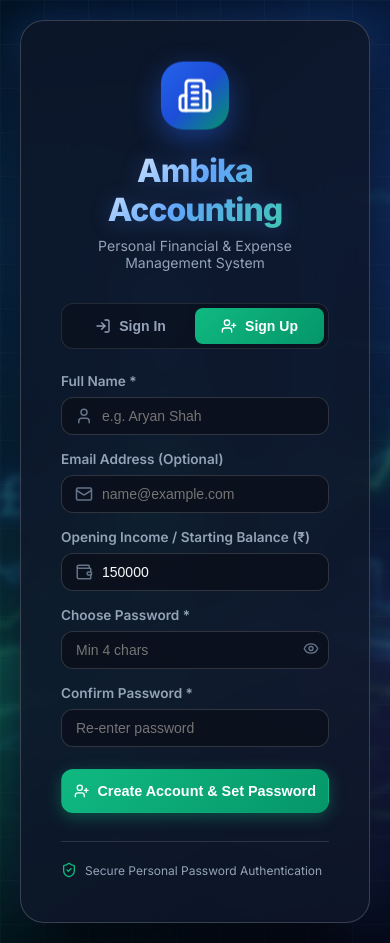
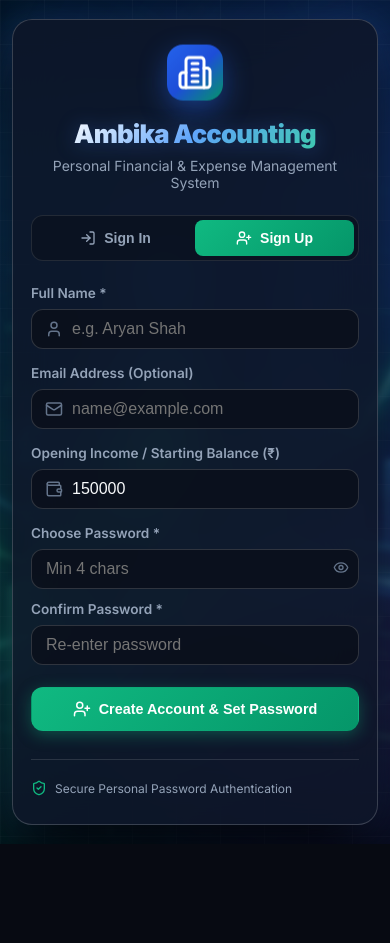
Before and after one commit to HET-CacheHit/Ambika-Accounting, a Next.js app: page / in a window 390 px wide. After the commit the page ends 844 px from the top, so only its background shows below. Built offline with nearby package versions, Linux system fonts and the light colour scheme; no server answers.

Commit message:
feat: Add comprehensive mobile and tablet responsive optimizations

```diff
--- a/app/globals.css
+++ b/app/globals.css
@@ -1036,3 +1036,274 @@ html, body {
   font-size: 0.875rem;
   color: var(--text-muted);
 }
+
+/* ==============================================================================
+   COMPREHENSIVE MOBILE & TABLET RESPONSIVE STYLING
+   ============================================================================== */
+
+/* Tablets and small laptops (max-width: 900px) */
+@media (max-width: 900px) {
+  .dashboard-grid {
+    grid-template-columns: 1fr;
+    gap: 20px;
+  }
+
+  .summary-grid {
+    grid-template-columns: repeat(2, 1fr);
+    gap: 14px;
+  }
+}
+
+/* Mobile Devices (max-width: 768px) */
+@media (max-width: 768px) {
+  .app-container {
+    padding: 0 12px 30px 12px;
+  }
+
+  .navbar {
+    padding: 10px 12px;
+    margin-bottom: 16px;
+  }
+
+  .navbar-inner {
+    flex-wrap: wrap;
+    gap: 12px;
+  }
+
+  .brand-logo {
+    gap: 10px;
+  }
+
+  .brand-icon {
+    width: 36px;
+    height: 36px;
+    border-radius: 10px;
+  }
+
+  .brand-icon svg {
+    width: 20px;
+    height: 20px;
+  }
+
+  .brand-text-gradient {
+    font-size: 1.15rem;
+  }
+
+  .brand-subtitle {
+    font-size: 0.725rem;
+  }
+
+  .badge-count-desktop {
+    display: none;
+  }
+
+  .nav-actions {
+    gap: 6px;
+  }
+
+  .nav-export-btn {
+    padding: 7px 12px;
+    font-size: 0.8rem;
+  }
+
+  .cloud-status-badge {
+    padding: 4px 8px !important;
+  }
+
+  .cloud-status-text {
+    display: none;
+  }
+
+  /* Summary cards on mobile */
+  .summary-grid {
+    grid-template-columns: repeat(2, 1fr);
+    gap: 10px;
+    margin-bottom: 18px;
+  }
+
+  .summary-card {
+    padding: 16px 14px;
+    border-radius: var(--radius-md);
+  }
+
+  .card-header .card-title {
+    font-size: 0.75rem;
+  }
+
+  .card-value {
+    font-size: 1.35rem;
+    margin: 8px 0 4px 0;
+  }
+
+  .card-subtext {
+    font-size: 0.7rem;
+  }
+
+  /* Moving Headline */
+  .moving-headline-container {
+    margin-bottom: 16px;
+    padding: 8px 12px;
+  }
+
+  .headline-tag {
+    font-size: 0.7rem;
+    padding: 3px 8px;
+  }
+
+  /* Section Header */
+  .section-header {
+    flex-direction: row;
+    align-items: center;
+    justify-content: space-between;
+    margin-bottom: 14px;
+  }
+
+  .section-title {
+    font-size: 1.1rem;
+  }
+
+  /* Toolbar */
+  .toolbar-card {
+    padding: 14px;
+    margin-bottom: 16px;
+  }
+
+  .filter-row {
+    flex-direction: column;
+    align-items: stretch;
+    gap: 10px;
+  }
+
+  .search-input-wrapper {
+    width: 100%;
+    min-width: 100%;
+  }
+
+  .select-field {
+    width: 100%;
+  }
+
+  /* Expense Card */
+  .expense-card {
+    padding: 14px 12px;
+    flex-direction: column;
+    align-items: flex-start;
+    gap: 12px;
+  }
+
+  .expense-info {
+    width: 100%;
+    gap: 10px;
+  }
+
+  .category-icon-box {
+    width: 38px;
+    height: 38px;
+    border-radius: 10px;
+    flex-shrink: 0;
+  }
+
+  .category-icon-box svg {
+    width: 18px;
+    height: 18px;
+  }
+
+  .expense-title {
+    font-size: 0.95rem;
+  }
+
+  .expense-amount-block {
+    width: 100%;
+    display: flex;
+    align-items: center;
+    justify-content: space-between;
+    padding-top: 8px;
+    border-top: 1px solid rgba(255, 255, 255, 0.08);
+  }
+
+  .expense-amount {
+    font-size: 1.15rem;
+  }
+
+  /* Modal Sheets on Mobile */
+  .modal-overlay {
+    padding: 12px;
+    align-items: flex-end;
+  }
+
+  .modal-card {
+    width: 100% !important;
+    max-width: 100% !important;
+    max-height: 90vh;
+    border-radius: 20px 20px 12px 12px;
+    padding: 0;
+  }
+
+  .modal-header {
+    padding: 16px 18px;
+  }
+
+  .modal-body {
+    padding: 16px 18px 24px 18px;
+    max-height: calc(90vh - 70px);
+    overflow-y: auto;
+  }
+
+  .form-row {
+    grid-template-columns: 1fr;
+    gap: 12px;
+  }
+
+  /* Login Card on Mobile */
+  .login-container {
+    padding: 12px;
+  }
+
+  .login-card {
+    padding: 28px 18px;
+    border-radius: 20px;
+    max-width: 100%;
+  }
+
+  .login-header {
+    margin-bottom: 24px;
+  }
+
+  .login-logo {
+    width: 56px;
+    height: 56px;
+    border-radius: 16px;
+    margin-bottom: 14px;
+  }
+
+  .brand-text-login {
+    font-size: 1.6rem;
+  }
+}
+
+/* Extra Small Phones (max-width: 480px) */
+@media (max-width: 480px) {
+  .summary-grid {
+    grid-template-columns: 1fr;
+    gap: 8px;
+  }
+
+  .navbar-inner {
+    flex-direction: column;
+    align-items: stretch;
+  }
+
+  .nav-actions {
+    justify-content: space-between;
+    width: 100%;
+  }
+
+  .btn-text-responsive {
+    display: inline;
+  }
+
+  .input-field,
+  .select-field {
+    font-size: 16px; /* Prevents auto-zoom on iOS */
+  }
+}
--- a/app/layout.tsx
+++ b/app/layout.tsx
@@ -1,5 +1,12 @@
-import type { Metadata } from 'next';
+import type { Metadata, Viewport } from 'next';
 import './globals.css';
+
+export const viewport: Viewport = {
+  width: 'device-width',
+  initialScale: 1,
+  maximumScale: 1,
+  themeColor: '#070a12',
+};
 
 export const metadata: Metadata = {
   title: 'Ambika Accounting - Personal Financial Ledger & Expense Manager',
@@ -16,7 +23,7 @@ export default function RootLayout({
       <head>
         <link rel="preconnect" href="https://fonts.googleapis.com" />
         <link rel="preconnect" href="https://fonts.gstatic.com" crossOrigin="anonymous" />
-        <link href="https://fonts.googleapis.com/css2?family=Inter:wght@400;500;600;700;800&display=swap" rel="stylesheet" />
+        <link href="https://fonts.googleapis.com/css2?family=Inter:wght@400;500;600;700;800;900&display=swap" rel="stylesheet" />
       </head>
       <body>{children}</body>
     </html>
--- a/components/Navbar.tsx
+++ b/components/Navbar.tsx
@@ -37,7 +37,7 @@ export const Navbar: React.FC<NavbarProps> = ({
           <div>
             <div style={{ display: 'flex', alignItems: 'center', gap: '8px' }}>
               <span className="brand-text-gradient">Ambika Accounting</span>
-              <span className="badge-count" style={{ fontSize: '0.7rem' }}>Personal Ledger</span>
+              <span className="badge-count badge-count-desktop" style={{ fontSize: '0.7rem' }}>Personal Ledger</span>
             </div>
             <div className="brand-subtitle">{settings.userName} &bull; {settings.accountName}</div>
           </div>
@@ -46,7 +46,8 @@ export const Navbar: React.FC<NavbarProps> = ({
         <div className="nav-actions">
           {/* Cloud Sync Status Indicator */}
           <div
-            title={isSupabaseConfigured ? "Connected & Synced with Supabase Cloud DB" : "Running in Local Storage Mode (.env.local not yet configured)"}
+            className="cloud-status-badge"
+            title={isSupabaseConfigured ? "Connected & Synced with Supabase Cloud DB" : "Running in Local Storage Mode"}
             style={{
               display: 'flex',
               alignItems: 'center',
@@ -61,23 +62,24 @@ export const Navbar: React.FC<NavbarProps> = ({
             }}
           >
             {isSupabaseConfigured ? <Cloud size={14} color="#34d399" /> : <CloudOff size={14} color="var(--text-dim)" />}
-            <span>{isSupabaseConfigured ? 'Supabase Connected' : 'Local Storage'}</span>
+            <span className="cloud-status-text">{isSupabaseConfigured ? 'Supabase' : 'Local'}</span>
           </div>
 
           <button
-            className="btn btn-emerald"
+            className="btn btn-emerald nav-export-btn"
             onClick={onExportDocx}
             disabled={isExportingDocx}
             title="Generate automated Word document (.docx) with attached bill screenshots"
           >
             <FileSpreadsheet size={18} />
-            <span>{isExportingDocx ? 'Generating Word...' : 'Export Word (.docx)'}</span>
+            <span className="btn-text-responsive">{isExportingDocx ? 'Exporting...' : 'Export Word'}</span>
           </button>
 
           <button
             className="btn btn-secondary btn-icon"
             onClick={onOpenSettings}
             title="Account & Balance Settings"
+            aria-label="Account Settings"
           >
             <Settings size={18} />
           </button>
@@ -86,6 +88,7 @@ export const Navbar: React.FC<NavbarProps> = ({
             className="btn btn-danger btn-icon"
             onClick={onLogout}
             title="Lock / Logout"
+            aria-label="Logout"
           >
             <LogOut size={18} />
           </button>
```
